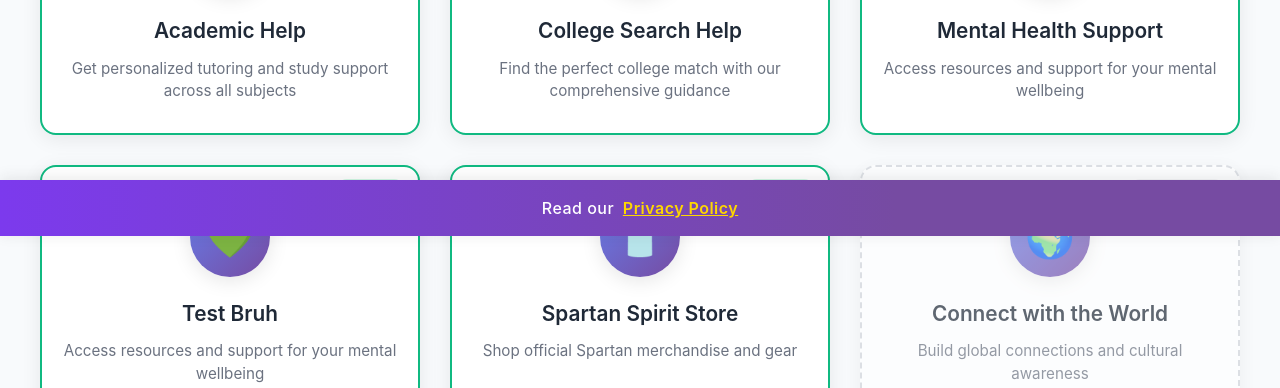
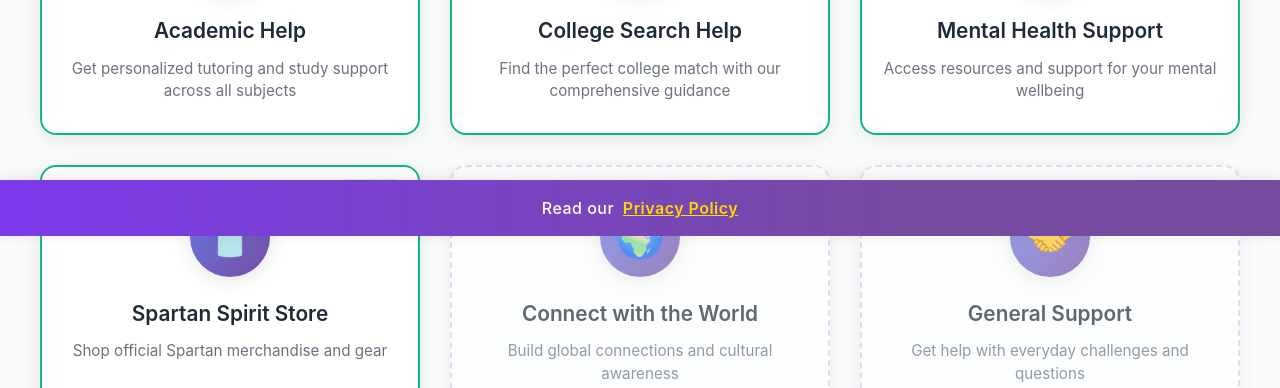
Before and after one commit to BixbySpartanHub/BixbySpartanHub.github.io, a plain HTML site: page index.html in a window 1280 px wide. Shown: the part 564-952 px from the top of the page. Drawn offline with nearby package versions, Linux system fonts and the light colour scheme.

Commit message:
Update index.html
Signed-off-by: BixbyMentors <quantumtutors314@gmail.com>

```diff
--- a/index.html
+++ b/index.html
@@ -725,16 +725,6 @@
           <div class="topic-description">Access resources and support for your mental wellbeing</div>
         </div>
 
-         <!-- Delete This Test File for APP -->
-        <div class="topic-card available" onclick="handleCardClick('teenhelp index.html')" tabindex="0" role="button" aria-label="Mental Health Support - Available">
-          <div class="status-badge status-available">Available</div>
-          <div class="topic-icon">
-            <span>💚</span>
-          </div>
-          <div class="topic-name">Test Bruh</div>
-          <div class="topic-description">Access resources and support for your mental wellbeing</div>
-        </div>
-
         <!-- Spartan Armory -->
         <div class="topic-card available" onclick="handleCardClick('spartan-armory.html')" tabindex="0" role="button" aria-label="Spartan Armory - Available">
           <div class="status-badge status-available">Available</div>
```
